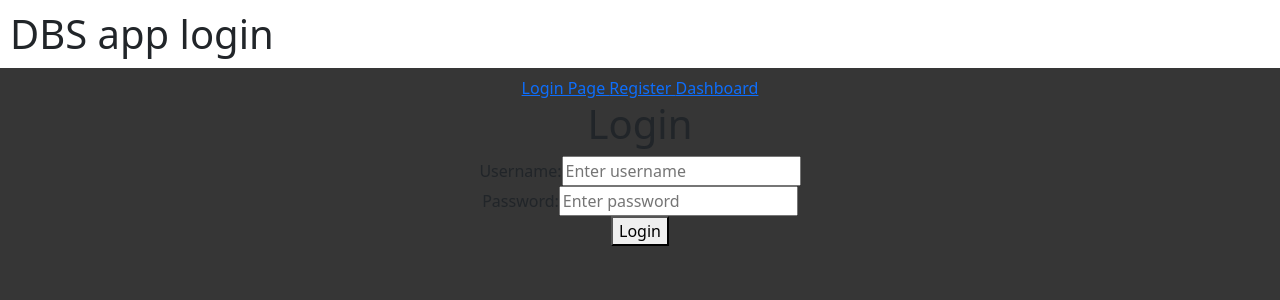
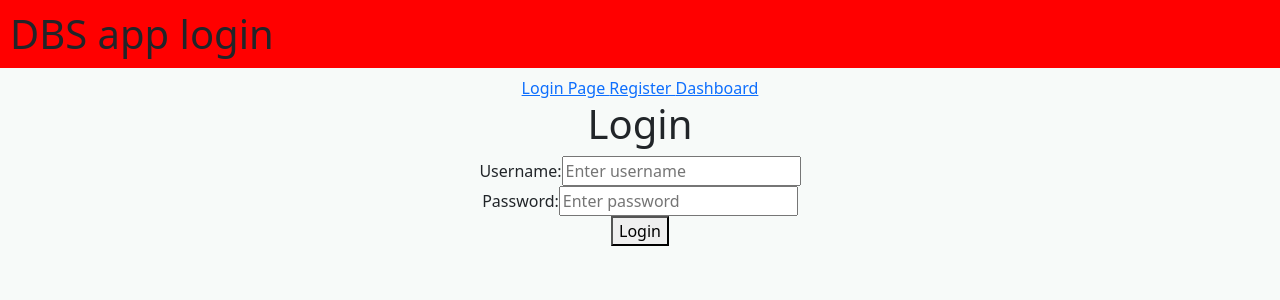
Before and after one commit to WYH-SG/TT6_12, a React (Create React App) app in the folder client/: page / in a window 1280 px wide. Shown: the top 300 px of the page. Built offline with nearby package versions, Linux system fonts and the light colour scheme; no server answers; the HTML template or start-up script is replaced by a standard one.

Commit message:
Color change

```diff
--- a/client/src/App.js
+++ b/client/src/App.js
@@ -29,11 +29,11 @@ function App() {
   }
   return (
 
-    <div className="App" style={{backgroundColor: "#363636",
+    <div className="App" style={{backgroundColor: "#f7faf9",
                                  height: windowDimension.winHeight,
                                  width: windowDimension.winWidth,}}>
       {/* Using React Router to route to pages path */}
-      <h1 style ={{backgroundColor: "white",
+      <h1 style ={{backgroundColor: "red",
                    textAlign: "left",
                    padding: "10px 10px",
                    }}>DBS app login</h1>
```
